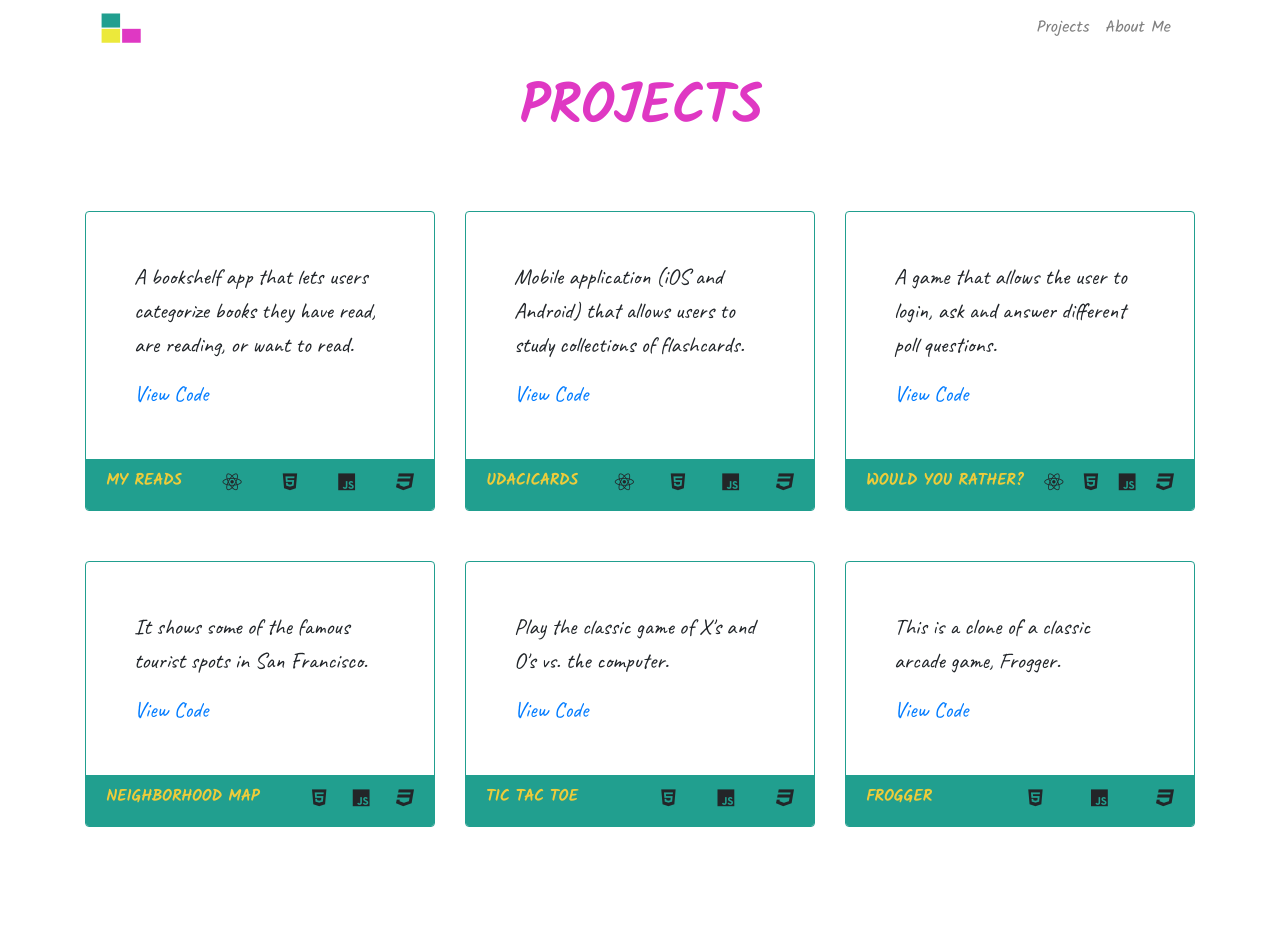
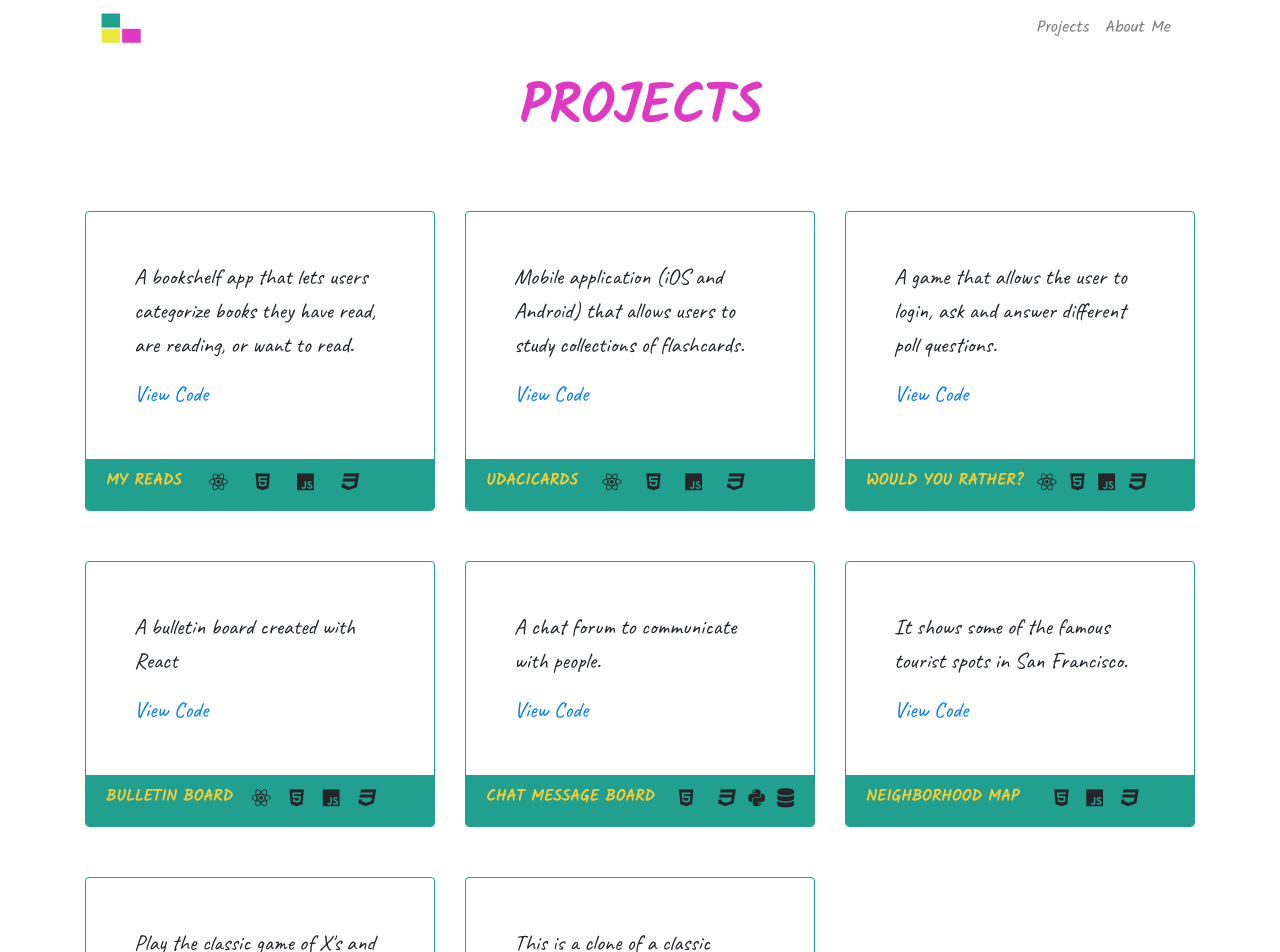
Before and after one commit to abidishajia/abidishajia, a React (Create React App) app: page /projects in a window 1280 px wide. Shown: the top 952 px of the page. Before the commit the page ends 877 px from the top, so only its background shows below. Built offline with nearby package versions, Linux system fonts and the light colour scheme; a web font is replaced by a local one.

Commit message:
updated the projects

```diff
--- a/src/components/Header.js
+++ b/src/components/Header.js
@@ -15,7 +15,7 @@ class Header extends Component {
                     </div>
                     <div className="row">
                         <div className="profession-header col-sm-12 col-md-12  mx-auto">
-                            <h3> Front-End Web Developer</h3>
+                            <h3> Full Stack Web Developer</h3>
                         </div>
                     </div>
 
--- a/src/components/Project.js
+++ b/src/components/Project.js
@@ -8,26 +8,34 @@ class Project extends Component {
         return (
             <ProjectWrapper className="col-sm-12 col-md-6 col-lg-4">
                 <div className="card">
-                    <div className="img-container p-5" onClick={() => console.log(`You clicked me ${id}`)}>
+                    <div className="img-container p-5">
                        <p>{description}</p>
-                       <span> <a href={link}>View Code </a> </span>
+                       <span> <a href={link} target="_blank" rel="noopener noreferrer">View Code </a> </span>
                     </div>
                     <div className="card-footer d-flex justify-content-between">
                         <h6 className="project-title"> {title} </h6>
                         <span>
-                            {tags.includes('React') ? <i class="fab fa-react"/> : ""}
+                            {tags.includes('React') ? <i className="fab fa-react"/> : ""}
                         </span>
 
                         <span>
-                            {tags.includes('HTML') ? <i class="fab fa-html5"/> : ""}
+                            {tags.includes('HTML') ? <i className="fab fa-html5"/> : ""}
                         </span>
 
                         <span>
-                            {tags.includes('JS') ? <i class="fab fa-js"/> : ""}
+                            {tags.includes('JS') ? <i className="fab fa-js"/> : ""}
                         </span>
 
                         <span>
-                            {tags.includes('CSS') ? <i class="fab fa-css3" />: ""}
+                            {tags.includes('CSS') ? <i className="fab fa-css3" />: ""}
+                        </span>
+
+                        <span>
+                            {tags.includes('Python') ? <i className="fab fa-python"></i>: ""}
+                        </span>
+
+                        <span>
+                            {tags.includes('SQLAlchemy') ? <i className="fas fa-database"></i>: ""}
                         </span>
 
                     </div>
--- a/src/context.js
+++ b/src/context.js
@@ -1,7 +1,5 @@
 import React, { Component, createContext } from 'react';
 import {projects} from './data';
-
-
 
 const ProjectContext = createContext();
 const { Consumer,Provider} = ProjectContext;
--- a/src/data.js
+++ b/src/data.js
@@ -24,6 +24,22 @@ export const projects = [{
 },
 {
     id: 4,
+    title: "Bulletin Board",
+    img: "",
+    description: "A bulletin board created with React",
+    link: "https://github.com/abidishajia/bulletinBoard",
+    tags: ["React", "JS", "JSX", "HTML", "CSS"]
+},
+{
+    id: 5,
+    title: "Chat Message Board",
+    img: "",
+    description: "A chat forum to communicate with people.",
+    link: "https://github.com/abidishajia/chatBoard",
+    tags: ["HTML", "CSS", "Python", "SQLAlchemy"]
+},
+{
+    id: 6,
     title: "Neighborhood Map",
     img: "",
     description: "It shows some of the famous tourist spots in San Francisco.",
@@ -31,7 +47,7 @@ export const projects = [{
     tags: ["JS", "HTML", "CSS", "API", "Knocjkout.js", "Foursquare"]
 },
 {
-    id: 5,
+    id: 7,
     title: "Tic Tac Toe",
     img: "",
     description: "Play the classic game of X's and O's vs. the computer.",
@@ -39,7 +55,7 @@ export const projects = [{
     tags: ["JS", "HTML", "CSS"]
 },
 {
-    id: 6,
+    id: 8,
     title: "Frogger",
     img: "",
     description: "This is a clone of a classic arcade game, Frogger.",
```
